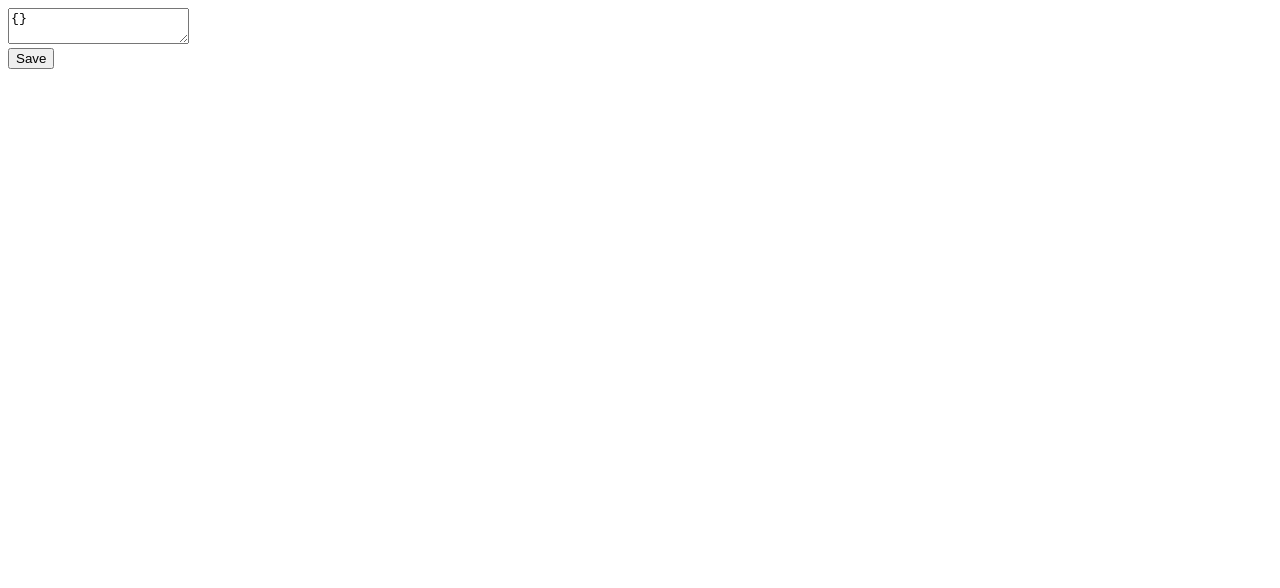
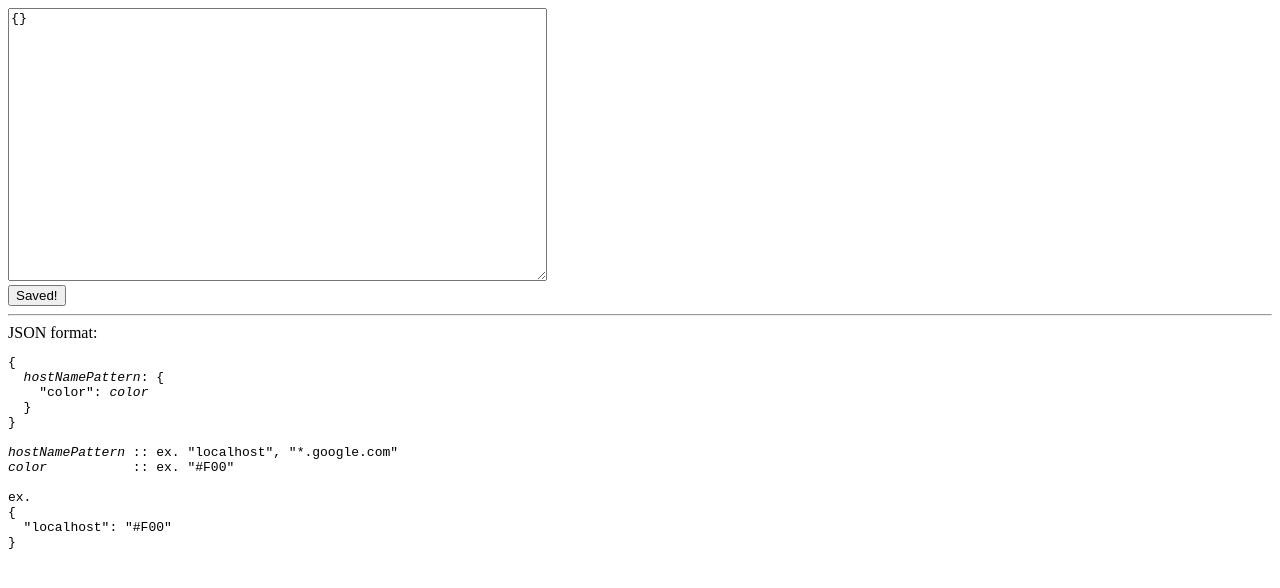
Before and after one commit to motemen/chrome-Flavoured-Favicon, a website with bundled scripts: page app/options/options.html in a window 1280 px wide. Both pictures are taken after a click on the button "Save". Built offline with nearby package versions, Linux system fonts and the light colour scheme.

Commit message:
options page

```diff
--- a/app/options/options.html
+++ b/app/options/options.html
@@ -2,11 +2,28 @@
 <html>
 <head>
   <title>Flavoured Favicon Options</title>
-  <script src="../js/lib/storage-key.js"></script>
   <script src="../js/options/options.js"></script>
 </head>
 <body>
-  <div><textarea id="rules" style="font-family: monospace"></textarea></div>
+  <div><textarea id="rules" style="font-family: monospace; width: 40em; height: 20em;"></textarea></div>
   <div><button id="save">Save</button></div>
+  <hr>
+  <div>
+JSON format:
+  <pre id="example">
+{
+  <var>hostNamePattern</var>: {
+    "color": <var>color</var>
+  }
+}
+
+<var>hostNamePattern</var> :: ex. "localhost", "*.google.com"
+<var>color</var>           :: ex. "#F00"
+
+ex.
+{
+  "localhost": "#F00"
+}
+  </pre>
 </body>
 </html>
--- a/src/inject/inject.ts
+++ b/src/inject/inject.ts
@@ -8,7 +8,7 @@ var faviconURL = faviconLinks.length === 0
 var absolutizer = document.createElement('a');
     absolutizer.href = faviconURL;
 
-chrome.runtime.sendMessage({ type: 'favicon-data', url: absolutizer.href }, function (response: any) {
+chrome.runtime.sendMessage({ url: absolutizer.href }, function (response: any) {
     for (var i = 0, el; el = faviconLinks[i]; i++) {
         if (el.parentNode) {
             el.parentNode.removeChild(el);
--- a/src/options/options.ts
+++ b/src/options/options.ts
@@ -1,7 +1,7 @@
 import sk = require('../lib/storage-key');
 
 window.onload = function () {
-    var saveButton = document.querySelector('#save'),
+    var saveButton = <HTMLElement>document.querySelector('#save'),
         rulesText  = <HTMLInputElement>document.querySelector('#rules');
 
     var storedRules = new sk.StorageKey('options.rules');
@@ -9,6 +9,8 @@ window.onload = function () {
     rulesText.value = JSON.stringify(storedRules.get() || {}, null, 2);
 
     rulesText.addEventListener('keyup', function (ev: Event) {
+        saveButton.innerText = 'Save';
+
         try {
             JSON.parse(rulesText.value);
             saveButton.removeAttribute('disabled');
@@ -19,5 +21,6 @@ window.onload = function () {
 
     saveButton.addEventListener('click', function (ev: Event) {
         storedRules.set(JSON.parse(rulesText.value));
+        saveButton.innerText = 'Saved!';
     }, true);
 };
```
